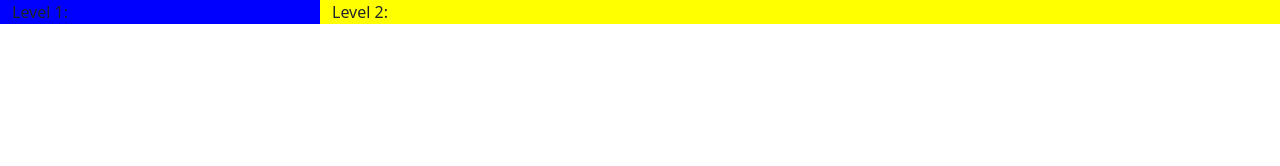
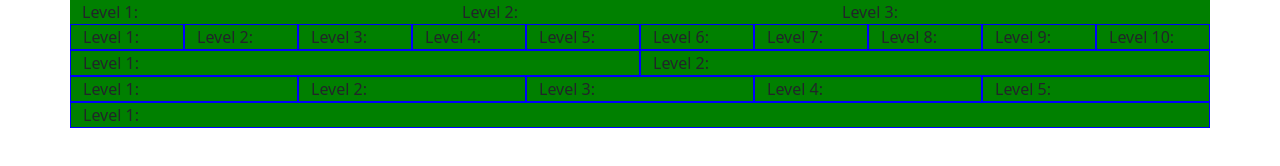
Before and after one commit to Facuzogbe/Training_bootstrap, a plain HTML site: page src/challenge_1/index.html in a window 1280 px wide. Drawn offline with nearby package versions, Linux system fonts and the light colour scheme.

Commit message:
challenge 1

```diff
--- a/src/challenge_1/index.html
+++ b/src/challenge_1/index.html
@@ -15,18 +15,82 @@
 </head>
 
 <body>
-    <div class="container-fluid" style="background-color: red;">
+    <div class="container">
         <div class="row">
-            <div class="col-12 col-lg-3" style="background-color: blue;">
+            <div class="col-4" style="background-color: green">
                 Level 1:
             </div>
-            <div class="col-12 col-lg-9" style="background-color: yellow;">
+            <div class="col-4" style="background-color: green">
+                Level 2:
+            </div>
+            <div class="col-4" style="background-color: green">
+                Level 3:
+            </div>
+        </div>
+        <div class="row">
+            <div class="col" style="background-color: green">
+                Level 1:
+            </div>
+            <div class="col" style="background-color: green">
+                Level 2:
+            </div>
+            <div class="col" style="background-color: green">
+                Level 3:
+            </div>
+            <div class="col" style="background-color: green">
+                Level 4:
+            </div>
+            <div class="col" style="background-color: green">
+                Level 5:
+            </div>
+            <div class="col" style="background-color: green">
+                Level 6:
+            </div>
+            <div class="col" style="background-color: green">
+                Level 7:
+            </div>
+            <div class="col" style="background-color: green">
+                Level 8:
+            </div>
+            <div class="col" style="background-color: green">
+                Level 9:
+            </div>
+            <div class="col" style="background-color: green">
+                Level 10:
+            </div>
+        </div>
+        <div class="row">
+            <div class="col" style="background-color: green">
+                Level 1:
+            </div>
+            <div class="col" style="background-color: green">
                 Level 2:
             </div>
         </div>
+        <div class="row">
+            <div class="col" style="background-color: green">
+                Level 1:
+            </div>
+            <div class="col" style="background-color: green">
+                Level 2:
+            </div>
+            <div class="col" style="background-color: green">
+                Level 3:
+            </div>
+            <div class="col" style="background-color: green">
+                Level 4:
+            </div>
+            <div class="col" style="background-color: green">
+                Level 5:
+            </div>
+        </div>
+        <div class="row">
+            <div class="col" style="background-color: green">
+                Level 1:
+            </div>
+        </div>
+    </div>
 
-    </div>
-    </div>
     <script src="https://cdn.jsdelivr.net/npm/bootstrap@5.3.0-alpha1/dist/js/bootstrap.bundle.min.js"
         integrity="sha384-w76AqPfDkMBDXo30jS1Sgez6pr3x5MlQ1ZAGC+nuZB+EYdgRZgiwxhTBTkF7CXvN"
         crossorigin="anonymous"></script>
```
